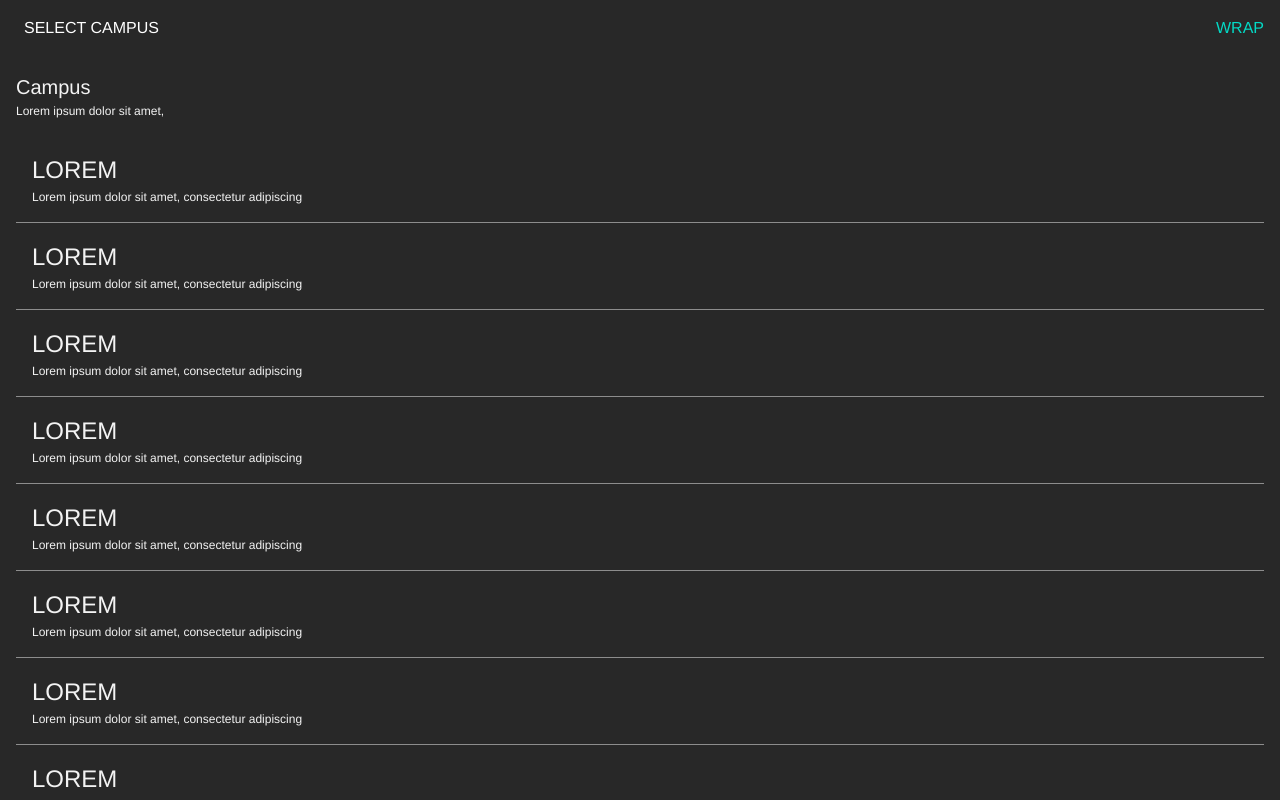
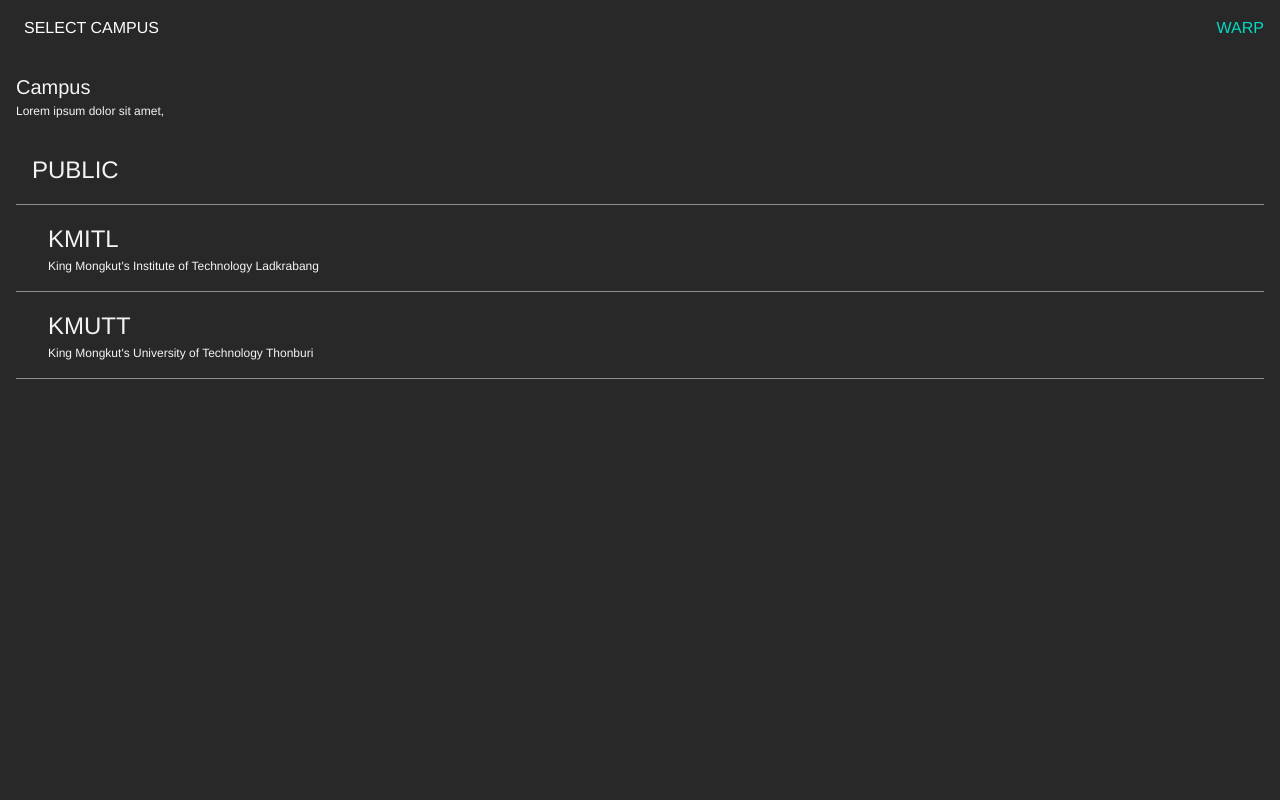
Before and after one commit to CrosszPai/murrmurr, a Next.js app: page /campus in a window 1280 px wide. Built offline with nearby package versions, Linux system fonts and the light colour scheme.

Commit message:
more feature of  chat

```diff
--- a/components/CampusList.tsx
+++ b/components/CampusList.tsx
@@ -1,19 +1,35 @@
-function CampusList() {
+function CampusList({ campus, onSelect }) {
   return (
     <div style={{ maxHeight: "80vh" }} className="h-full overflow-auto">
-      {Array(20)
-        .fill(0)
-        .map((v, i) => {
-          return (
-            <div className="flex mb-4 pb-4 border-b border-gray-50">
+      {[
+        { title: "PUBLIC", desc: "" },
+        {
+          title: "KMITL",
+          desc: "King Mongkut's Institute of Technology Ladkrabang",
+        },
+        {
+          title: "KMUTT",
+          desc: "King Mongkut's University of Technology Thonburi",
+        },
+      ].map((v) => {
+        return (
+          <div
+            onClick={() => {
+              onSelect(v.title);
+            }}
+            key={v.title}
+            className="flex mb-4 pb-4 border-b border-gray-50"
+          >
+            {campus === v.title && (
               <i className="mr-4 mt-2 fas fa-check-circle text-mint-100"></i>
-              <div>
-                <h4 className="text-2xl">LOREM</h4>
-                <p className="text-xs">Lorem ipsum dolor sit amet, consectetur adipiscing </p>
-              </div>
+            )}
+            <div className={campus === v.title ? "" : "ml-8"}>
+              <h4 className="text-2xl">{v.title}</h4>
+              <p className="text-xs">{v.desc}</p>
             </div>
-          );
-        })}
+          </div>
+        );
+      })}
     </div>
   );
 }
--- a/components/PostCard.tsx
+++ b/components/PostCard.tsx
@@ -28,7 +28,7 @@
         <div className="text-gray-10 text-sm">
           {moment(props.createAt).fromNow()}
         </div>
-        <div className="ml-auto">{props.replyCount}</div>
+        <div className="ml-auto">{props.replyCount || "0"}</div>
         <i aria-hidden className="fas ml-2 fa-comment-alt text-gray-50" />
       </div>
     </motion.div>
--- a/components/PostDetail/index.tsx
+++ b/components/PostDetail/index.tsx
@@ -1,12 +1,26 @@
 import { nanoid } from "nanoid";
 import { post, reply } from "../../types";
 import moment from "moment";
+
+const Icon = [
+  "secret",
+  "nurse",
+  "ninja",
+  "md",
+  "injured",
+  "graduate",
+  "astronaut",
+];
 
 interface PostDetailProps extends post {
   reply: Array<reply>;
 }
 
 function PostDetail(props: PostDetailProps) {
+  const temp = [...props.reply];
+  temp.sort((a, b) => {
+    return a.createAt.valueOf() - b.createAt.valueOf();
+  });
   return (
     <div className="text-gray-10 h-full pb-24 flex flex-col">
       <div className="flex mb-2">
@@ -16,7 +30,7 @@
           style={{ height: "fit-content" }}
         ></i>
         <div>
-          <h4 className="text-base">{nanoid()}</h4>
+          <h4 className="text-base">{props.userName}</h4>
           <p className="text-xs text-gray-50">
             {moment(props.createAt).fromNow()}
           </p>
@@ -27,18 +41,22 @@
         style={{ maxHeight: "60vh" }}
         className="pl-6 border-l border-white flex-auto overflow-auto"
       >
-        {props.reply.map((rep, i) => (
+        {temp.map((rep, i) => (
           <div className="my-2" key={i}>
             <div className="flex mb-2">
               <i
                 aria-hidden
-                className="rounded-full border border-white fas fa-user p-3 mr-2"
+                className={`rounded-full border border-white fas ${
+                  rep.Icon === -1 ? "fa-user" : `fa-user-${Icon[rep.Icon]}`
+                } p-3 mr-2`}
                 style={{ height: "fit-content" }}
               ></i>
               <div>
-                <h4 className="text-base">{nanoid()}</h4>
+                <h4 className="text-base">{rep.userName}</h4>
                 <p className="text-xs text-gray-50">
                   {moment(rep.createAt).fromNow()}
+                  {Icon[rep.Icon]}
+                  {rep.Icon}
                 </p>
               </div>
             </div>
--- a/components/WriteButton.tsx
+++ b/components/WriteButton.tsx
@@ -4,7 +4,7 @@
   const Router = useRouter();
   return (
     <button onClick={()=>Router.push('/write')} className={styles["write-btn"]}>
-      <i aria-hidden className="p-4 fa fa-pen"></i>
+      <i aria-hidden className="p-4 fa fa-pen text-black"></i>
     </button>
   );
 }
--- a/components/index.module.css
+++ b/components/index.module.css
@@ -1,5 +1,5 @@
 .write-btn {
-  @apply fixed rounded-full bg-black text-white bottom-0 right-0 mb-10 mr-4;
+  @apply fixed rounded-full bg-mint-100 text-white bottom-0 right-0 mb-10 mr-4;
 }
 .write-btn:focus,
 .write-btn:active {
--- a/next.config.js
+++ b/next.config.js
@@ -1,10 +1,10 @@
 const withPWA = require("next-pwa");
 const runtimeCaching = require("next-pwa/cache");
 
-// module.exports = {};
-module.exports = withPWA({
-  pwa: {
-    dest: 'public',
-    runtimeCaching,
-  },
-})
+module.exports = {};
+// module.exports = withPWA({
+//   pwa: {
+//     dest: 'public',
+//     runtimeCaching,
+//   },
+// })
--- a/pages/_app.tsx
+++ b/pages/_app.tsx
@@ -7,6 +7,9 @@
   React.useEffect(() => {
     if (!localStorage.getItem("uid")) {
       localStorage.setItem("uid", nanoid());
+    }
+    if (!localStorage.getItem("cmp")) {
+      localStorage.setItem("cmp", "PUBLIC");
     }
   }, []);
   return (
--- a/pages/campus.tsx
+++ b/pages/campus.tsx
@@ -1,9 +1,20 @@
 import { motion } from "framer-motion";
 import { useRouter } from "next/router";
+import React from "react";
 import CampusList from "../components/CampusList";
 
 function Campus() {
   const Router = useRouter();
+  const [campus, setCampus] = React.useState("PUBLIC");
+  React.useEffect(() => {
+    if (localStorage.getItem("cmp")) {
+      setCampus(localStorage.getItem("cmp"));
+    }
+  }, []);
+  const warp = () => {
+    localStorage.setItem("cmp", campus);
+    Router.back()
+  };
   return (
     <>
       <motion.nav
@@ -19,8 +30,11 @@
           className="fa fa-chevron-left text-xl text-gray-10 mr-2"
         ></i>
         <h4 className="text-base font-normal">SELECT CAMPUS</h4>
-        <button className="text-mint-100 outline-none ml-auto text-base">
-          WRAP
+        <button
+          onClick={warp}
+          className="text-mint-100 outline-none ml-auto text-base"
+        >
+          WARP
         </button>
       </motion.nav>
       <motion.div
@@ -30,7 +44,12 @@
       >
         <h4 className="text-xl">Campus</h4>
         <p className="text-xs mb-8">Lorem ipsum dolor sit amet,</p>
-        <CampusList/>
+        <CampusList
+          onSelect={(v: string) => {
+            setCampus(v);
+          }}
+          campus={campus}
+        />
       </motion.div>
     </>
   );
--- a/pages/index.tsx
+++ b/pages/index.tsx
@@ -9,10 +9,13 @@
 
 export default function IndexPage() {
   const [posts, setPosts] = React.useState([]);
+  const [defaultVal, setDefualt] = React.useState("");
   React.useEffect(() => {
+    setDefualt(localStorage.getItem("cmp") || "PUBLIC");
     firebase
       .firestore()
       .collection("post")
+      .where("campus", "==", localStorage.getItem("cmp"))
       .onSnapshot((snap) => {
         setPosts(
           snap.docs
@@ -38,7 +41,7 @@
         className="nav"
       >
         <Link href="/">
-          <h4 className="brand">KMITL</h4>
+          <h4 className="brand">{defaultVal}</h4>
         </Link>
         <Link href="/campus">
           <i
@@ -47,7 +50,14 @@
           ></i>
         </Link>
         <Link href="/noti">
-          <i aria-hidden className="fa fa-bell ml-auto text-white text-xl"></i>
+          <div className="ml-auto relative">
+            <i aria-hidden className="fa fa-bell  text-white text-xl"></i>
+            <i
+              aria-hidden
+              style={{ fontSize: "0.5rem",left:'50%'}}
+              className="absolute fa fa-circle text-mint-100 "
+            ></i>
+          </div>
         </Link>
       </motion.nav>
       <motion.div
@@ -55,8 +65,8 @@
         initial={{ x: -10, opacity: 0 }}
         className={styles["page-container"]}
       >
-        <h5 className="text-xl">Public</h5>
-        <p>Lorem ipsum dolor sit amet,</p>
+        <h5 className="text-xl">Welcome</h5>
+        <p>Nice to not meet you.</p>
         <div className="flex-auto">
           <div className="h-full overflow-auto" style={{ maxHeight: "80vh" }}>
             {posts.map((post, index) => {
--- a/pages/post/[id].tsx
+++ b/pages/post/[id].tsx
@@ -70,8 +70,8 @@
         });
     }
   };
-  if(!post){
-    return <></>
+  if (!post) {
+    return <></>;
   }
   return (
     <>
@@ -102,11 +102,23 @@
       >
         <CommentBox
           userName={post.userName}
+          post={post}
           ownReply={reply.find((v) => v.userId === localStorage.getItem("uid"))}
           ref={ref}
           isToggle={isToggle}
           animated={animated}
           toggleInput={toggleInput}
+          onSuccess={() => {
+            if (isToggle) {
+              animated
+                .start({
+                  y: "-10vh",
+                })
+                .then(() => {
+                  setToggle(false);
+                });
+            }
+          }}
         />
       </motion.div>
     </>
--- a/pages/write.tsx
+++ b/pages/write.tsx
@@ -19,18 +19,20 @@
         .firestore()
         .collection("post")
         .add({
-          campus: "KMITL",
+          campus: localStorage.getItem("cmp"),
           content: textRef.current.value,
           userId: localStorage.getItem("uid"),
           createAt: firebase.firestore.FieldValue.serverTimestamp() as any,
-          userName: nanoid()
+          userName: nanoid(),
+          replyCount: 0,
         } as post);
       console.log(res);
       textRef.current.value = "";
     } catch (error) {
       console.log(error);
     }
-    onChange()
+    onChange();
+    Router.back();
   };
   return (
     <>
```
Also changed, not shown: components/CommentBox.tsx (+34 -6 lines).
